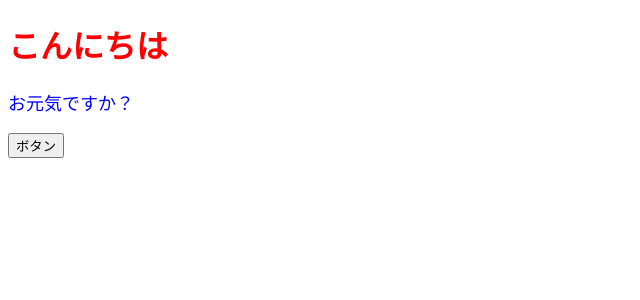
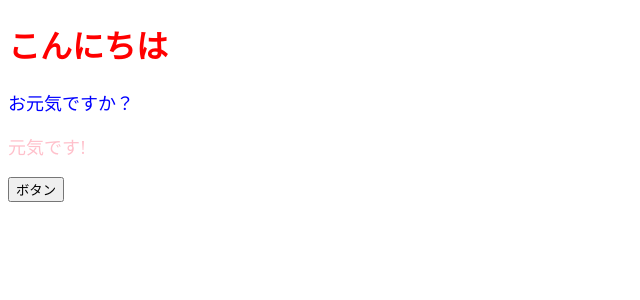
Before and after one commit to takanobu68/ReactIntroduction, a React (Create React App) app: page / in a window 1280 px wide. Shown: the top 300 px of the page, without its empty margins (0-640 px from the left). Built offline with nearby package versions, Linux system fonts and the light colour scheme.

Commit message:
Props Propsの使い方

```diff
--- a/src/App.jsx
+++ b/src/App.jsx
@@ -1,15 +1,14 @@
 import React from "react";
+import ColorfullMessage from "./components/ColorfulMessage";
 
 const App = () => {
   const onClickButton = () => alert();
-  const contentStyle = {
-    color: "blue",
-    fontSize: "18px"
-  };
+
   return (
     <>
       <h1 style={{ color: "red" }}>こんにちは</h1>
-      <p style={contentStyle}>お元気ですか？</p>
+      <ColorfullMessage color="blue">お元気ですか？</ColorfullMessage>
+      <ColorfullMessage color="pink">元気です!</ColorfullMessage>
       <button onClick={onClickButton}>ボタン</button>
     </>
   );
--- /dev/null
+++ b/src/components/ColorfulMessage.jsx
@@ -0,0 +1,12 @@
+import React from "react";
+
+const ColorfulMessage = (props) => {
+  const { color, children } = props;
+  const contentStyle = {
+    color,
+    fontSize: "18px"
+  };
+  return <p style={contentStyle}>{children}</p>;
+};
+
+export default ColorfulMessage;
```
